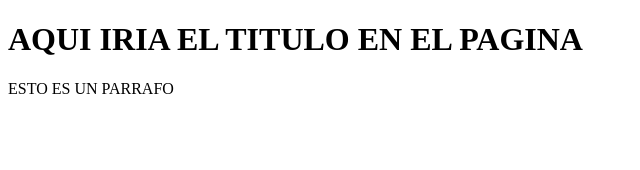
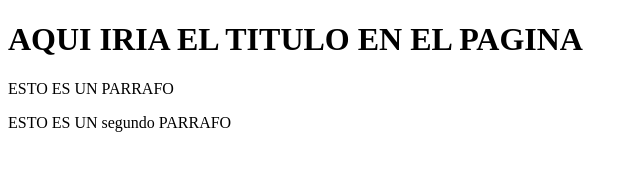
Before and after one commit to gdpepa/Proyecto-web-empresa-C, a plain HTML site: page index.html in a window 1280 px wide. Shown: the whole page, without its empty margins (0-640 px from the left). Drawn offline with Linux system fonts and the light colour scheme.

Commit message:
Agregando segundo parrafo

```diff
--- a/index.html
+++ b/index.html
@@ -9,5 +9,6 @@
 <body>
     <h1> AQUI IRIA EL TITULO EN EL PAGINA</h1>
     <p> ESTO ES UN PARRAFO</p>
+    <p> ESTO ES UN segundo PARRAFO</p>
 </body>
 </html>
```
